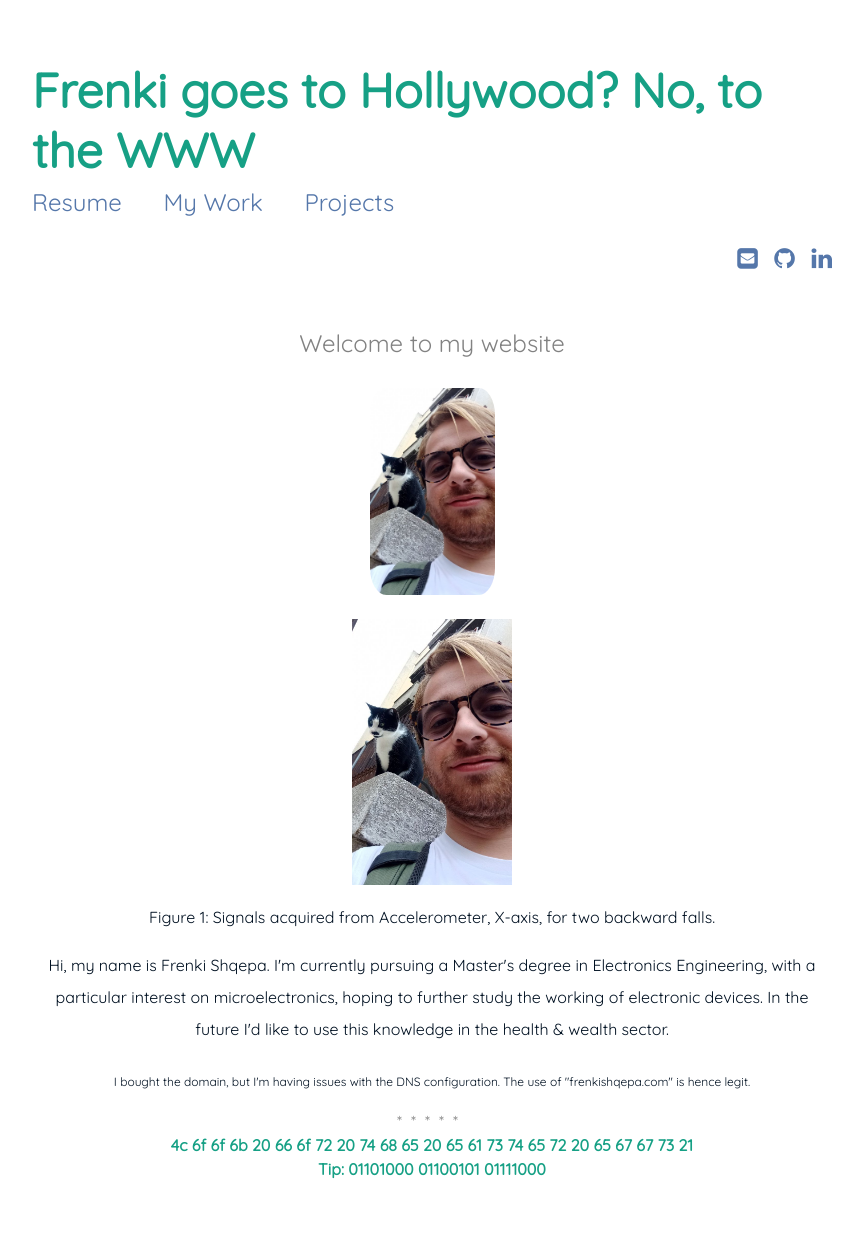
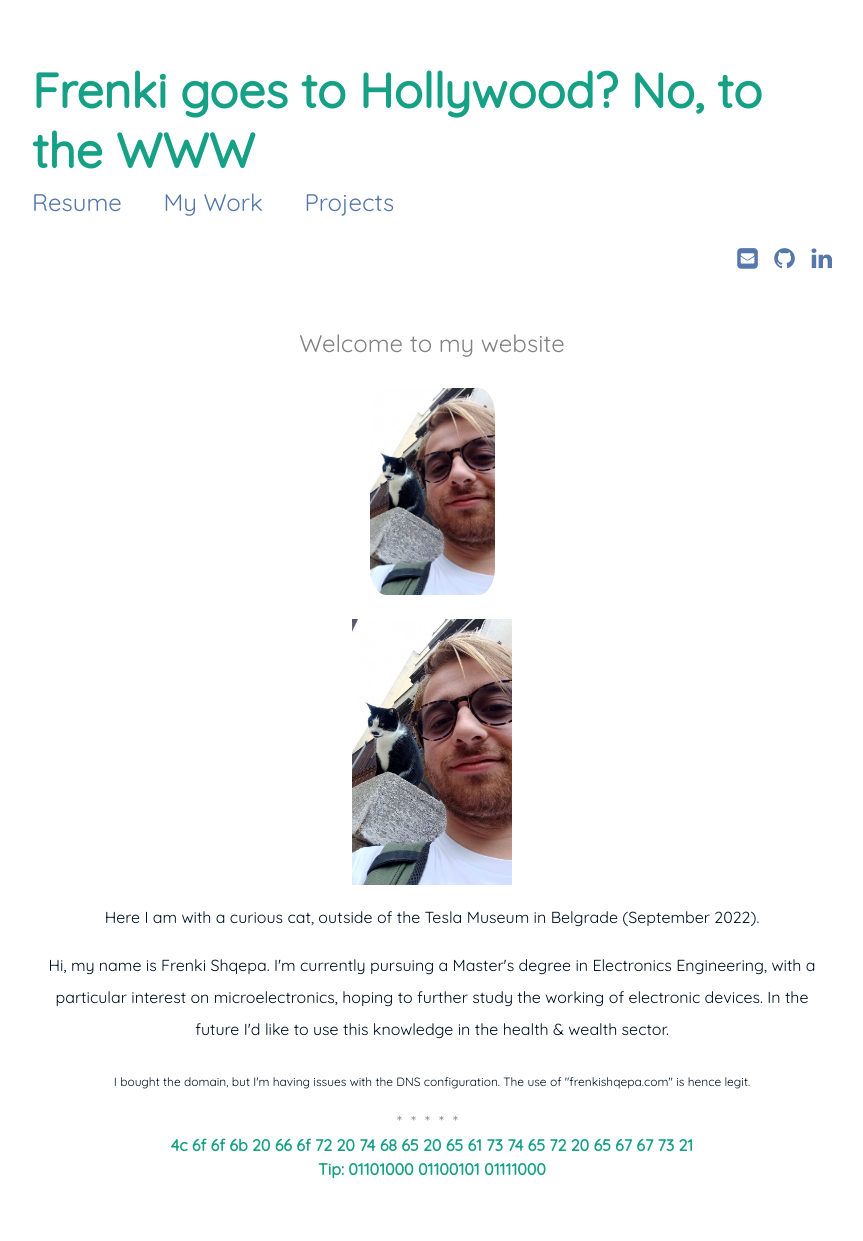
Before and after one commit to FreShq99/frenkishqepa.com, a Jekyll site: the page built from index.md, in a window 1280 px wide. Shown: the whole page, without its empty margins (208-1071 px from the left). Built offline with Jekyll 4.4.1, drawn with Linux system fonts in a browser that asks for light colours.

Commit message:
Update index.md

```diff
--- a/index.md
+++ b/index.md
@@ -11,7 +11,7 @@ sitemap:
 
 <p align="center" width="10%">
     <img width="20%" src="/assets/img/frenk.jpeg">
-    <p align="center">Figure 1: Signals acquired from Accelerometer, X-axis, for two backward falls.<p align="center">
+    <p align="center">Here I am with a curious cat, outside of the Tesla Museum in Belgrade (September 2022).<p align="center">
 </p>
 
 
```
